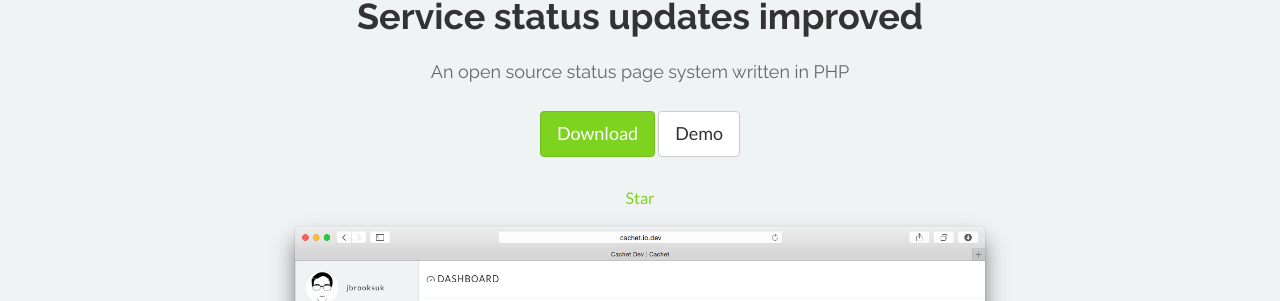
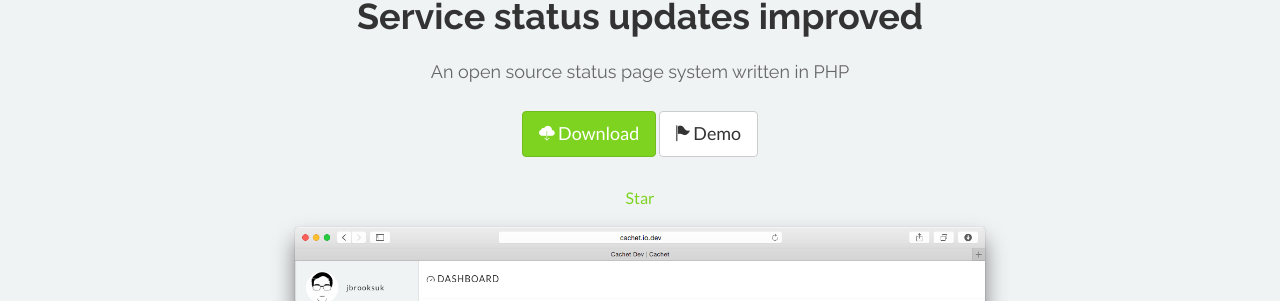
Before and after one commit to matthewjamesr/cachethq.io, a Jekyll site: the page built from index.html, in a window 1280 px wide. Shown: the part 123-424 px from the top of the page. Built offline with Jekyll 4.4.1, drawn with Linux system fonts in a browser that asks for light colours; nearby versions of some CDN libraries; some web fonts are replaced.

Commit message:
Fix Font Awesome icon

```diff
--- a/index.html
+++ b/index.html
@@ -11,10 +11,10 @@
                 <h4>An open source status page system written in PHP</h4>
                 <div id="download-now">
                     <a class="btn btn-success btn-lg" href="https://github.com/cachethq/Cachet/archive/master.zip">
-                        Download
+                        <i class='icons ion-ios-cloud-download'></i> Download
                     </a>
                     <a class="btn btn-default btn-lg" target="_blank" href="https://status.cachethq.io">
-                        <i class="fa fa-flag"></i> Demo
+                        <i class="icons ion-flag"></i> Demo
                     </a>
                 </div>
                 <!-- Place this tag where you want the button to render. -->
```
